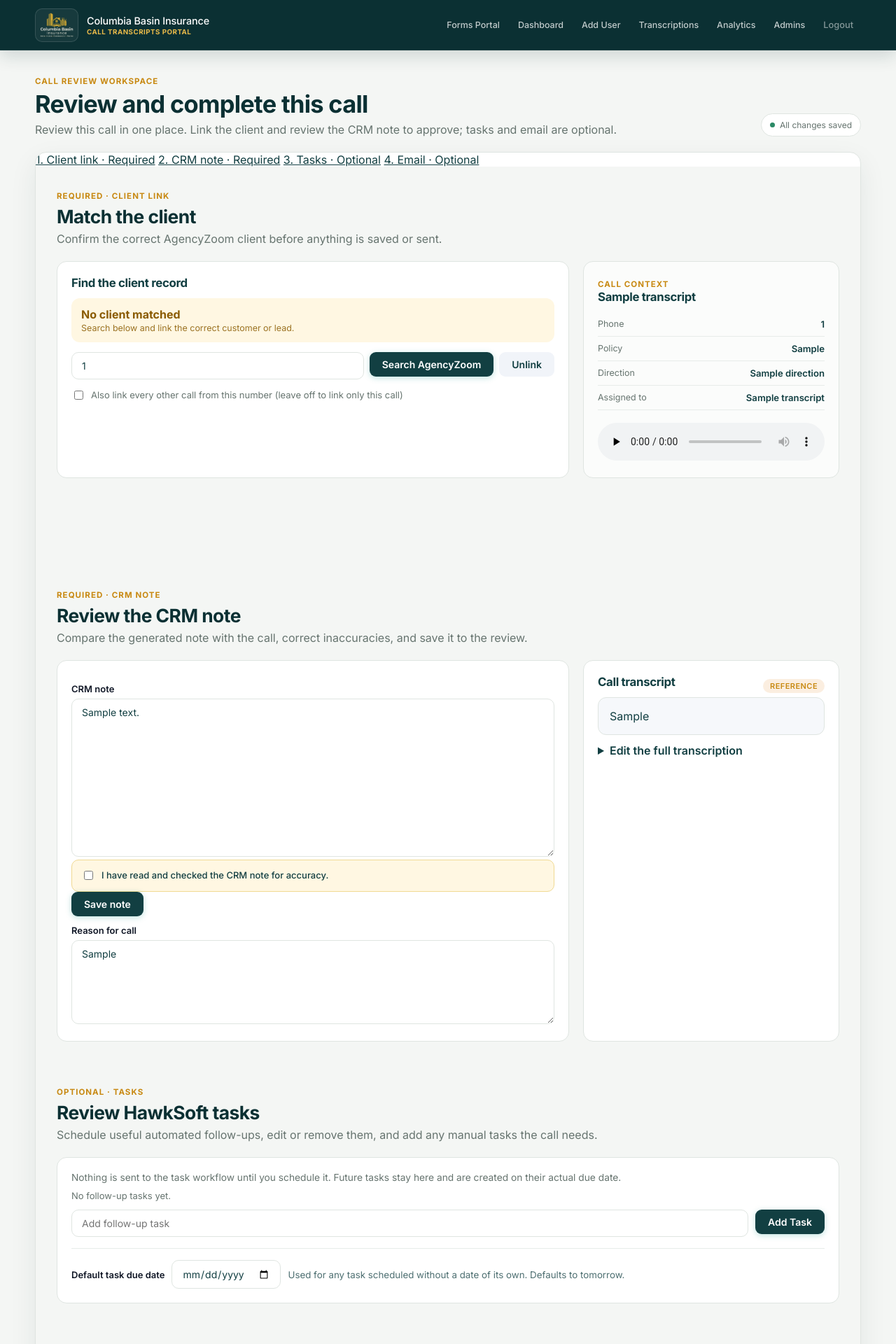
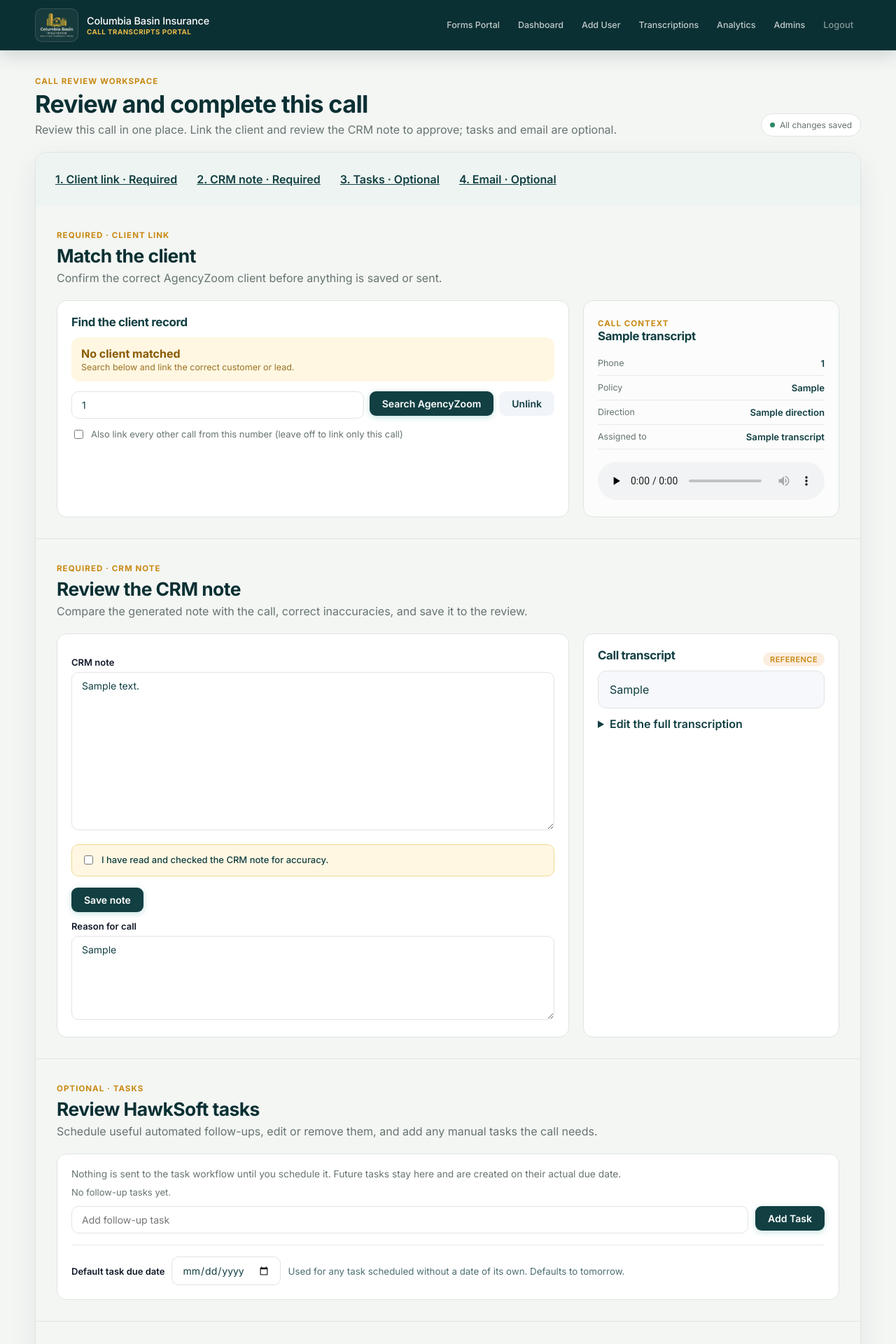
Before and after one commit to fredosaguilar/cbitranscripts, a FastAPI app: template templates/transcript_detail.html in a window 1280 px wide. Shown: the top 1920 px of the page at 70% size. Run offline with FastAPI, Linux system fonts and the light colour scheme; the template is opened without the code that fills it: most values are stand-ins (such as "Sample title", 1, 10 or a date in 2020).

Commit message:
Style continuous transcript review
Added styles for review overview and approval sections.

```diff
--- a/static/css/transcript_detail.css
+++ b/static/css/transcript_detail.css
@@ -720,3 +720,10 @@ button {
     .recap-actions button { flex: 1 1 100%; min-height: 46px; }
     .toast { bottom: 84px; left: 14px; right: 14px; }
 }
+
+/* Continuous review: every section stays visible on desktop and mobile. */
+.single-review .review-step { min-height: 0; border-bottom: 1px solid #dfe5e1; scroll-margin-top: 24px; }
+.review-overview { display: flex; flex-wrap: wrap; gap: 12px; padding: 20px; background: #edf4f1; }
+.review-overview a { color: #123f42; font-weight: 600; padding: 8px; }
+.single-review .approval-check { margin: 16px 0; }
+.single-review .final-approval-card { max-width: 760px; }
```
